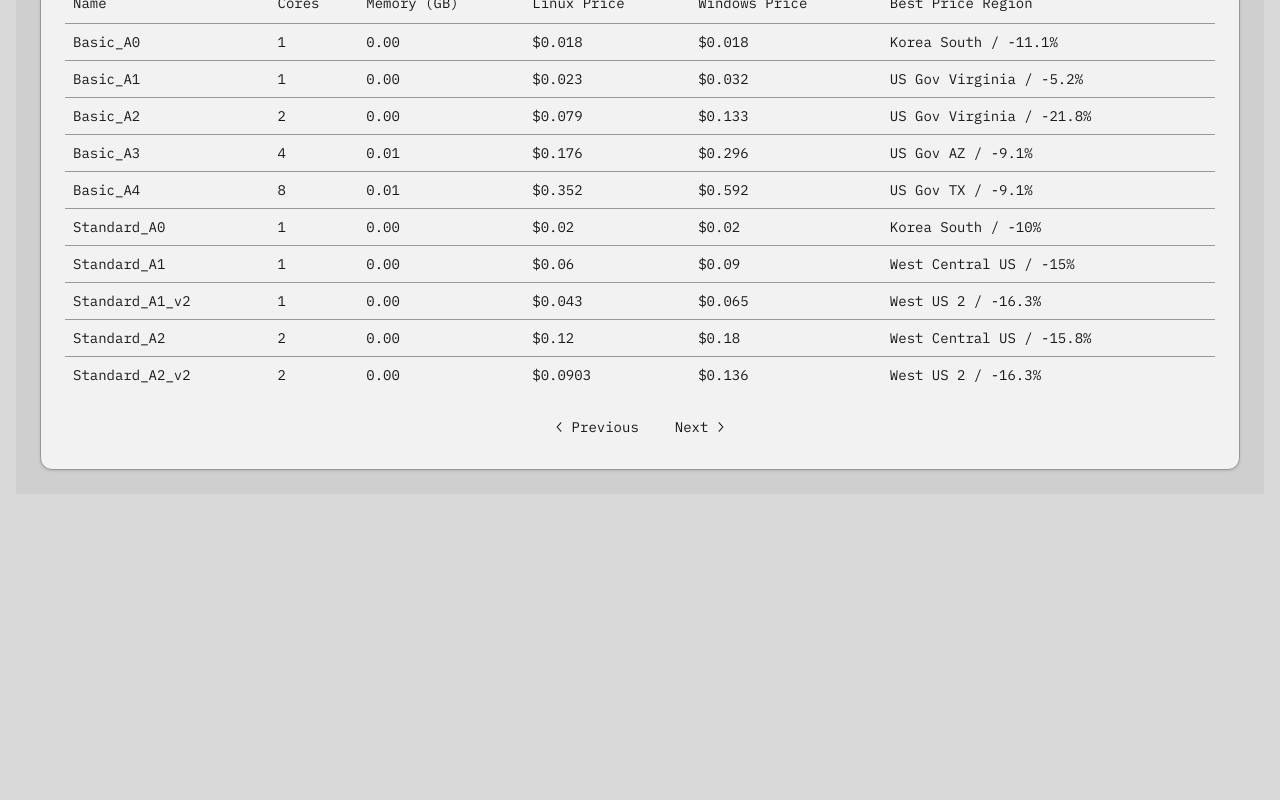
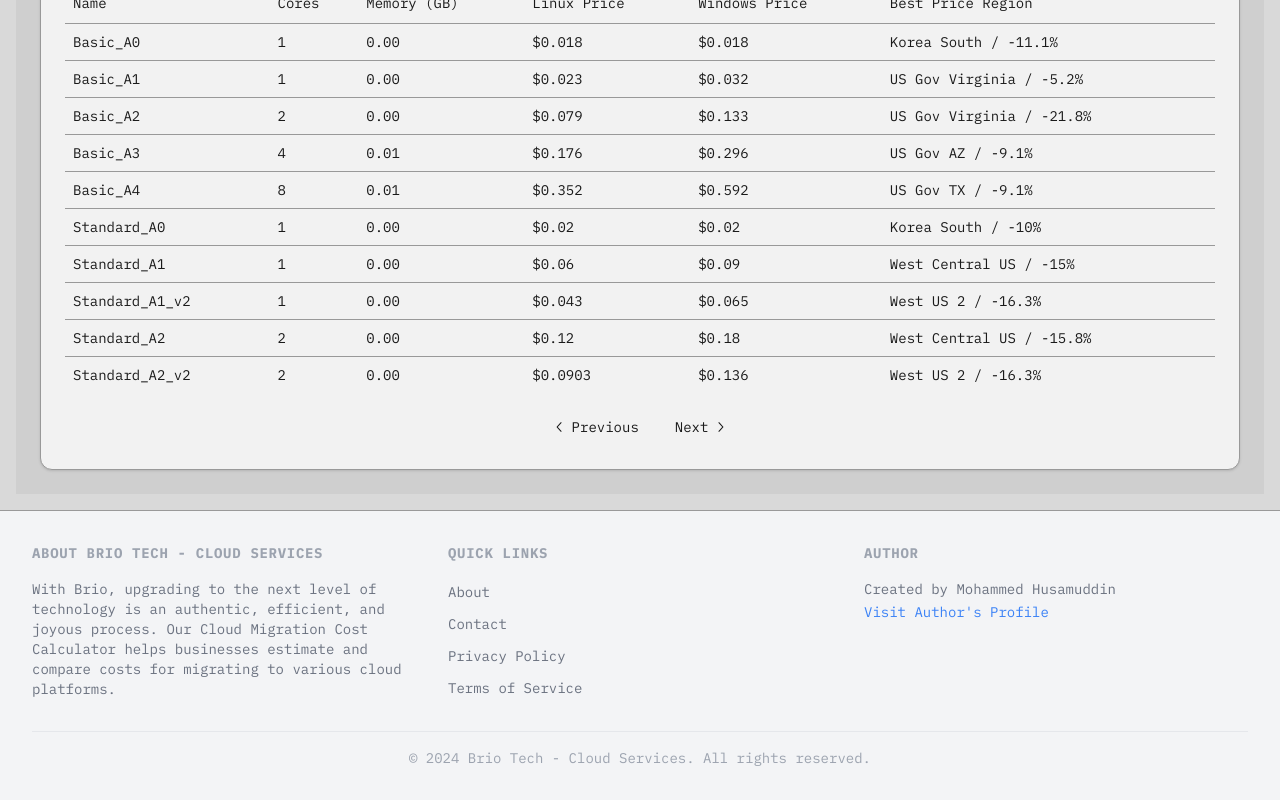
Before and after one commit to HUSAM-07/Brio_Cloud_App, a Next.js app: page /dashboard in a window 1280 px wide. Shown: the part 1519-2319 px from the top of the page. Before the commit the page ends 2029 px from the top, so only its background shows below. Built offline with nearby package versions, Linux system fonts and the light colour scheme.

Commit message:
updated footer

```diff
--- a/src/app/layout.js
+++ b/src/app/layout.js
@@ -1,6 +1,7 @@
 import { IBM_Plex_Mono } from 'next/font/google'
 import { cn } from '@/lib/utils'
 import './globals.css'
+import { Footer } from '@/components/Footer'
 
 const fontMono = IBM_Plex_Mono({
   subsets: ['latin'],
@@ -9,21 +10,24 @@ const fontMono = IBM_Plex_Mono({
 })
 
 export const metadata = {
-  title: "Cloud Migration Cost Calculator",
-  description: "Calculate cloud migration costs for Azure, AWS, and Google Cloud Platform",
+  title: "Brio Tech - Cloud Migration Cost Calculator",
+  description: "Calculate cloud migration costs for Azure, AWS, and Google Cloud Platform with Brio Tech's efficient and joyous process.",
 };
 
 export default function RootLayout({ children }) {
   return (
-    <html lang="en">
+    <html lang="en" className="h-full">
       <head>
         <meta name="viewport" content="width=device-width, initial-scale=1" />
       </head>
       <body className={cn(
-        'min-h-screen bg-background font-mono antialiased',
+        'min-h-screen bg-background font-mono antialiased flex flex-col',
         fontMono.variable
       )}>
-        {children}
+        <div className="flex-grow">
+          {children}
+        </div>
+        <Footer />
       </body>
     </html>
   );
--- /dev/null
+++ b/src/components/Footer.jsx
@@ -0,0 +1,68 @@
+import Link from 'next/link';
+
+export function Footer() {
+  return (
+    <footer className="bg-gray-100 border-t">
+      <div className="max-w-7xl mx-auto py-8 px-4 sm:px-6 lg:px-8">
+        <div className="grid grid-cols-1 md:grid-cols-2 lg:grid-cols-3 gap-8">
+          <div className="space-y-4">
+            <h3 className="text-sm font-semibold text-gray-400 tracking-wider uppercase">
+              About Brio Tech - Cloud Services
+            </h3>
+            <p className="text-sm text-gray-500">
+              With Brio, upgrading to the next level of technology is an authentic, efficient, and joyous process. Our Cloud Migration Cost Calculator helps businesses estimate and compare costs for migrating to various cloud platforms.
+            </p>
+          </div>
+          <div className="space-y-4">
+            <h3 className="text-sm font-semibold text-gray-400 tracking-wider uppercase">
+              Quick Links
+            </h3>
+            <ul className="space-y-2">
+              <li>
+                <Link href="/about" className="text-sm text-gray-500 hover:text-gray-900">
+                  About
+                </Link>
+              </li>
+              <li>
+                <Link href="/contact" className="text-sm text-gray-500 hover:text-gray-900">
+                  Contact
+                </Link>
+              </li>
+              <li>
+                <Link href="/privacy" className="text-sm text-gray-500 hover:text-gray-900">
+                  Privacy Policy
+                </Link>
+              </li>
+              <li>
+                <Link href="/terms" className="text-sm text-gray-500 hover:text-gray-900">
+                  Terms of Service
+                </Link>
+              </li>
+            </ul>
+          </div>
+          <div className="space-y-4">
+            <h3 className="text-sm font-semibold text-gray-400 tracking-wider uppercase">
+              Author
+            </h3>
+            <p className="text-sm text-gray-500">
+              Created by Mohammed Husamuddin
+            </p>
+            <Link
+              href="https://www.mohammedhusamuddin.me/"
+              target="_blank"
+              rel="noopener noreferrer"
+              className="text-sm text-blue-500 hover:text-blue-600"
+            >
+              Visit Author's Profile
+            </Link>
+          </div>
+        </div>
+        <div className="mt-8 border-t border-gray-200 pt-4">
+          <p className="text-sm text-gray-400 text-center">
+            &copy; {new Date().getFullYear()} Brio Tech - Cloud Services. All rights reserved.
+          </p>
+        </div>
+      </div>
+    </footer>
+  );
+}
```
